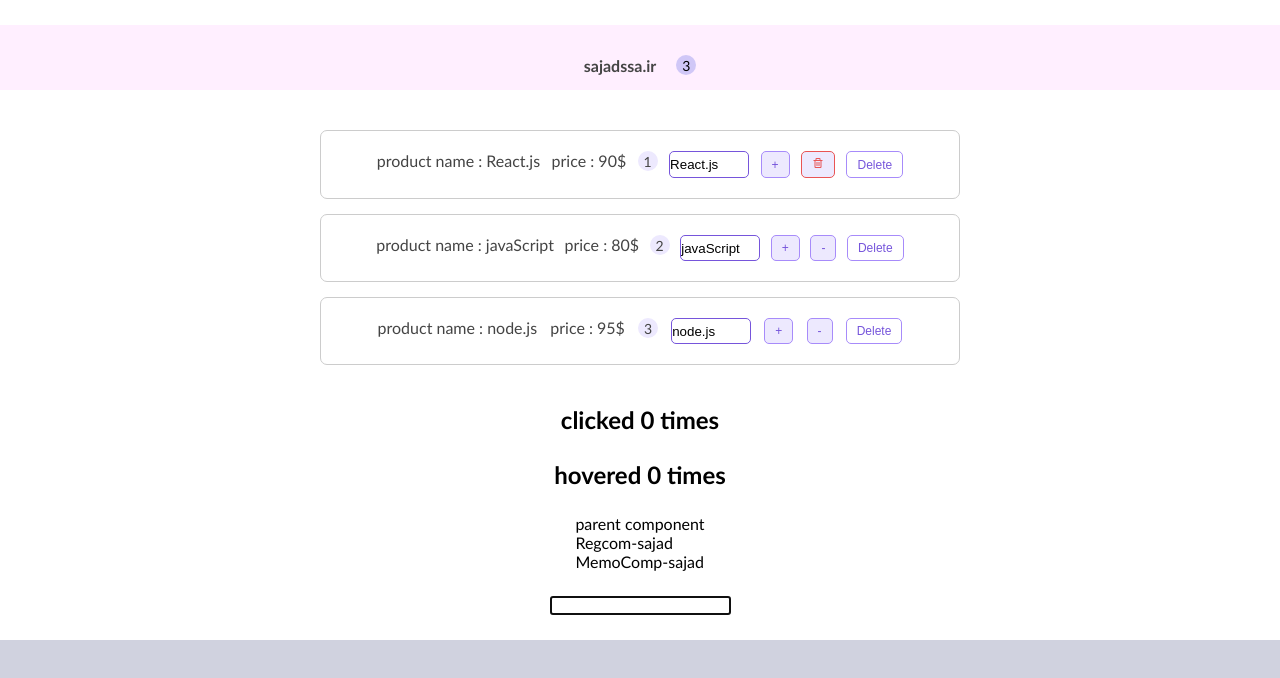
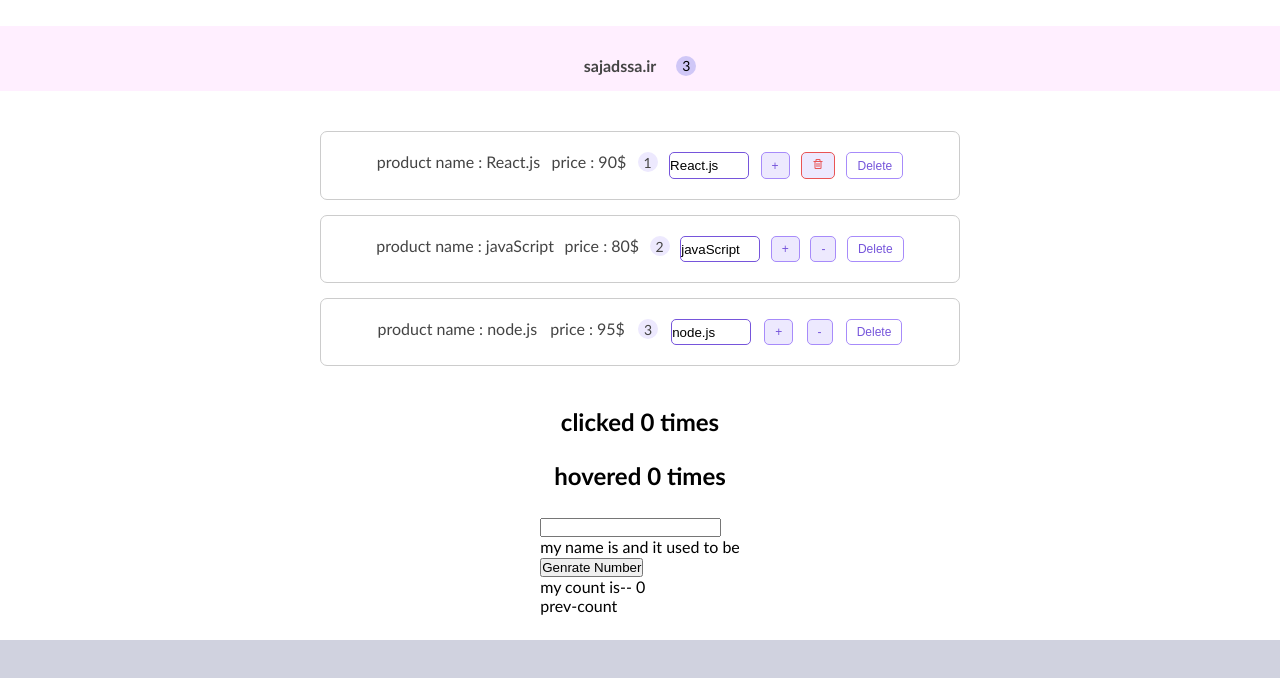
Before and after one commit to Sajadssa/React.js, a React (Create React App) app in the folder first-app/: page / in a window 1280 px wide. Shown: the top 678 px of the page. Built offline with nearby package versions, Linux system fonts and the light colour scheme.

Commit message:
useRef check

```diff
--- a/first-app/src/App.js
+++ b/first-app/src/App.js
@@ -23,6 +23,7 @@ import HoverCounter from "./component/HOCExample/HoverCounter";
 import ParentComp from "./component/PureMemoCompnent/ParentComp";
 import ClassRef from "./component/Ref/ClassRef";
 import FunctionalRef from "./component/Ref/FunctionalRef";
+import UseRefExapmple from "./component/Ref/UseRef";
 
 //develop component with class
 // this way have a one method call named render
@@ -178,9 +179,10 @@ class App extends React.Component  {
 
 <ClickCounter name="sajad" />
 <HoverCounter/>
-<ParentComp/>
+{/* <ParentComp/> */}
 {/* <ClassRef/> */}
-<FunctionalRef/>
+{/* <FunctionalRef/> */}
+<UseRefExapmple/>
       </>
 
 
--- /dev/null
+++ b/first-app/src/component/Ref/UseRef.jsx
@@ -0,0 +1,43 @@
+import { useState,useRef,useEffect } from "react";
+
+const UseRefExapmple = () => {
+    const[inputValue,setInputValue]=useState('');
+    const[count,setCount]=useState(0);
+    const inputRef=useRef();
+    const prevCount=useRef();
+const prevInputValue=useRef();
+    // const resetHandler=()=>{
+    //     setInputValue("");
+    //     inputRef.current.focus();
+
+    // }
+    useEffect(() => {
+       prevInputValue.current=inputValue;
+
+
+    }, [inputValue]);
+
+    useEffect(() => {
+        prevCount.current=count;
+
+
+     }, [count]);
+
+    const changeHandler=(e)=>{
+        setInputValue(e.target.value);
+    }
+    console.log('re-render',inputValue);
+    console.log('pevinputvalue',prevInputValue);
+    return (
+        <div>
+            <input ref={inputRef} type="text" value={inputValue} onChange={changeHandler} />
+            {/* <button onClick={resetHandler}>Reset</button> */}
+            <p>my name is {inputValue} and it used to be {prevInputValue.current}</p>
+            <button onClick={()=>setCount(()=>Math.ceil(Math.random()*100))}>Genrate Number</button>
+            <p>my count is-- {count}</p>
+            <p>prev-count {prevCount.current}</p>
+        </div>
+      );
+}
+
+export default UseRefExapmple;
```
